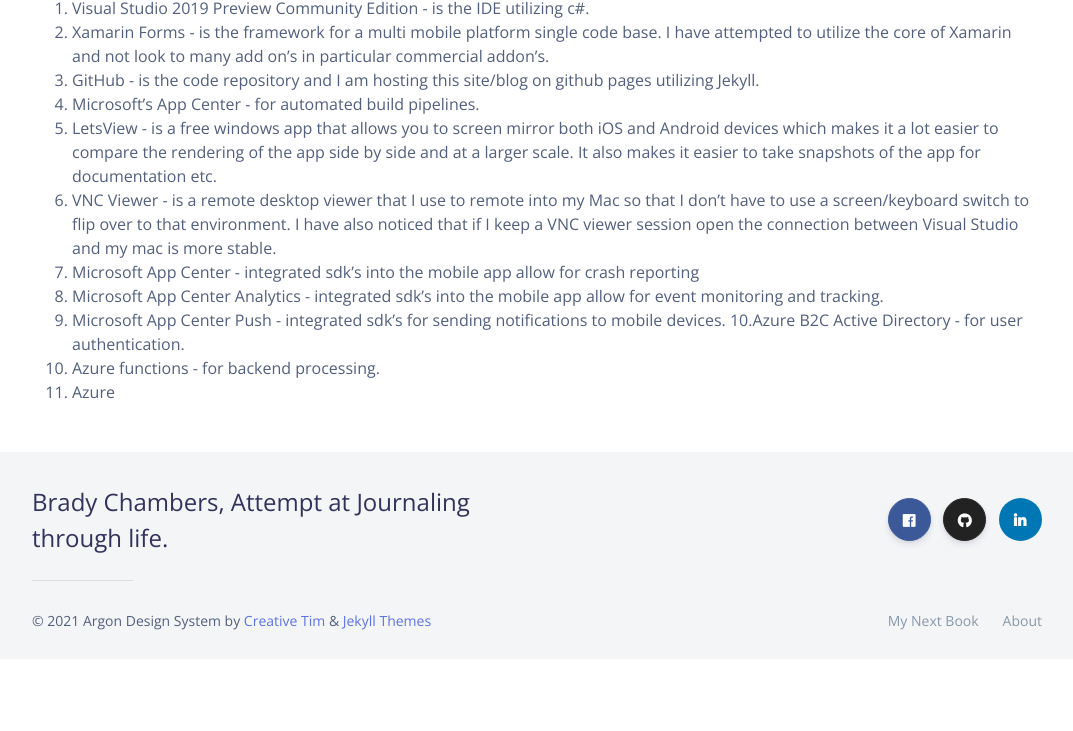
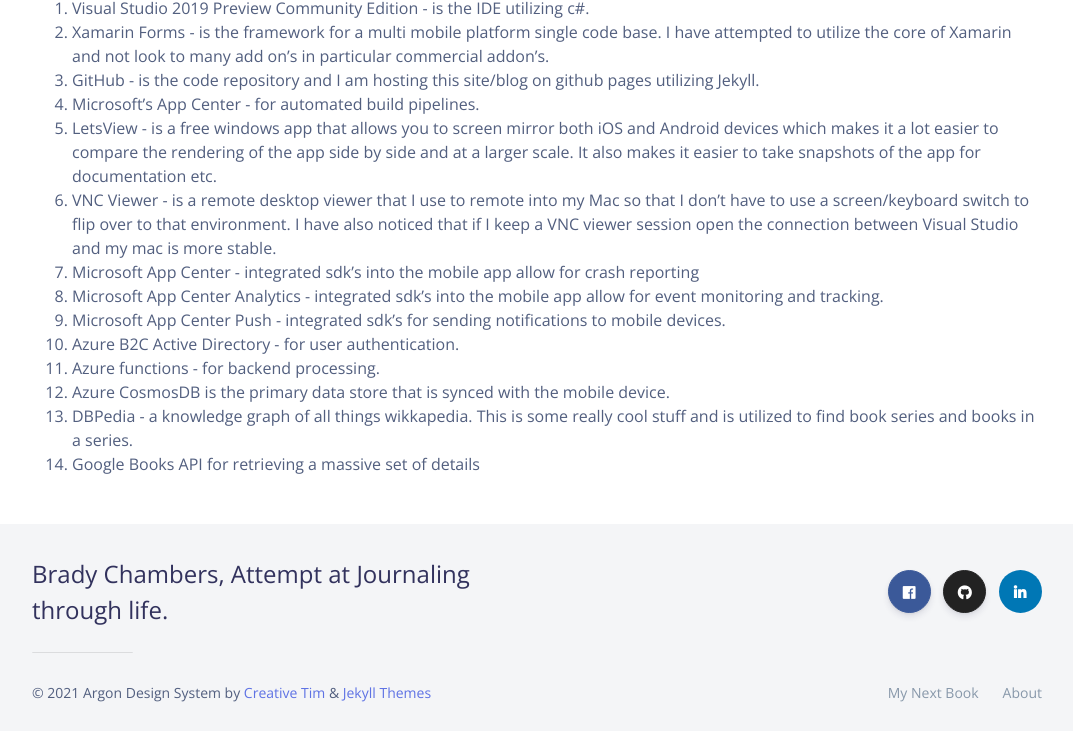
Before and after one commit to bradyguyc/bradyguyc.github.io, a Jekyll site: the page built from _pages/thebigpicture.md, in a window 1280 px wide and 900 px high, scrolled down 1386 px, cut to the strip 169-900 px from the top of the window. Shown: the whole strip, without its empty margins (103-1176 px from the left). Built offline with Jekyll 4.4.1, drawn with Linux system fonts in a browser that asks for light colours; nearby versions of some CDN libraries; before the commit the page ends 2214 px from its top, so only the background shows below that.

Commit message:
_pages/thebigpicture.md updated from https://stackedit.io/

```diff
--- a/_pages/thebigpicture.md
+++ b/_pages/thebigpicture.md
@@ -21,11 +21,13 @@ Azure, Visual Studio, and Xamarin are the primary technologies utilized in the s
 7. Microsoft App Center - integrated sdk's into the mobile app allow for crash reporting
 8. Microsoft App Center Analytics - integrated sdk's into the mobile app allow for event monitoring and tracking.
 9. Microsoft App Center Push - integrated sdk's for sending notifications to mobile devices.
-10.Azure B2C Active Directory - for user authentication.
+10. Azure B2C Active Directory - for user authentication.
 11. Azure functions - for backend processing.
-12.  Azure
+12.  Azure CosmosDB is the primary data store that is synced with the mobile device.
+13. DBPedia - a knowledge graph of all things wikkapedia.  This is some really cool stuff and is utilized to find book series and books in a series.
+14. Google Books API for retrieving a massive set of details
 
 <!--stackedit_data:
-eyJoaXN0b3J5IjpbLTg2MTg3MDQ2MCwyMTIyMjIyMDQzLC0xMD
-UzNTY0NDQyLC0xODU4MTA4MDQyLC0xMTk5MzMyNDM1XX0=
+eyJoaXN0b3J5IjpbNTA2NjEyNDM5LDIxMjIyMjIwNDMsLTEwNT
+M1NjQ0NDIsLTE4NTgxMDgwNDIsLTExOTkzMzI0MzVdfQ==
 -->
```
